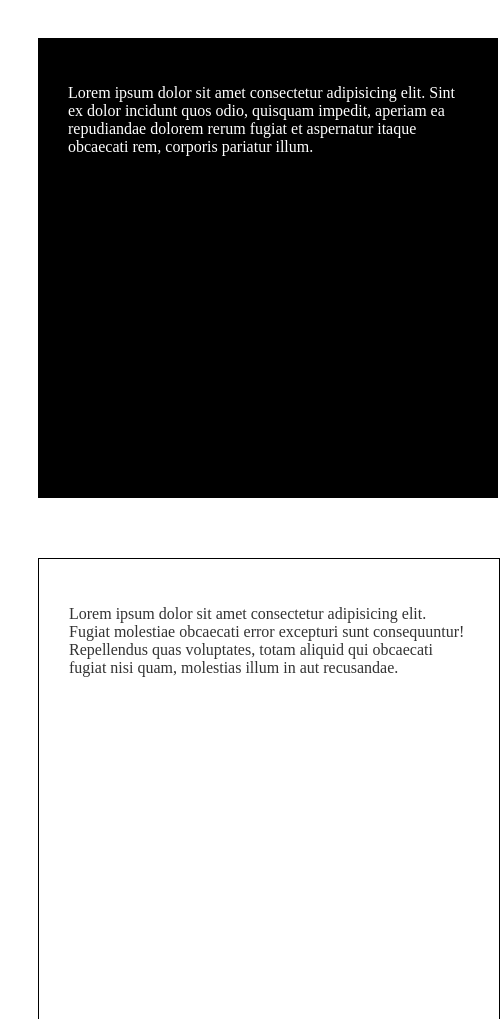
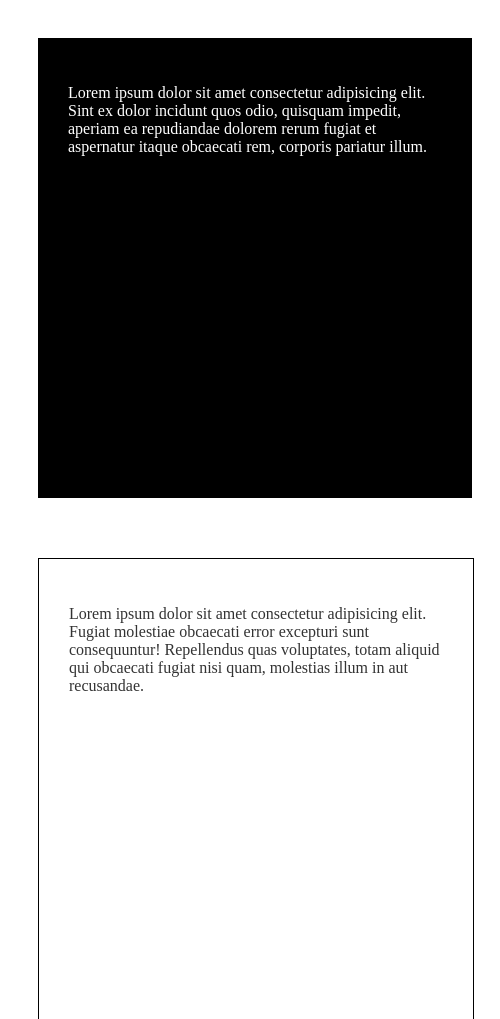
Before and after one commit to ThainanCouto/Senai, a plain HTML site: page espacamento/index.html in a window 390 px wide. Shown: the top 1019 px of the page, 500 px wide, since content can reach past the window. Drawn offline with Linux system fonts and the light colour scheme.

Commit message:
Porcentagem

```diff
--- a/espacamento/estilo.css
+++ b/espacamento/estilo.css
@@ -28,4 +28,7 @@
     .container{
         flex-direction: column; /* Direção dos conteudos do display: flex */
     }
+    .black, .white{
+        width: 100%;
+    }
 }
```
